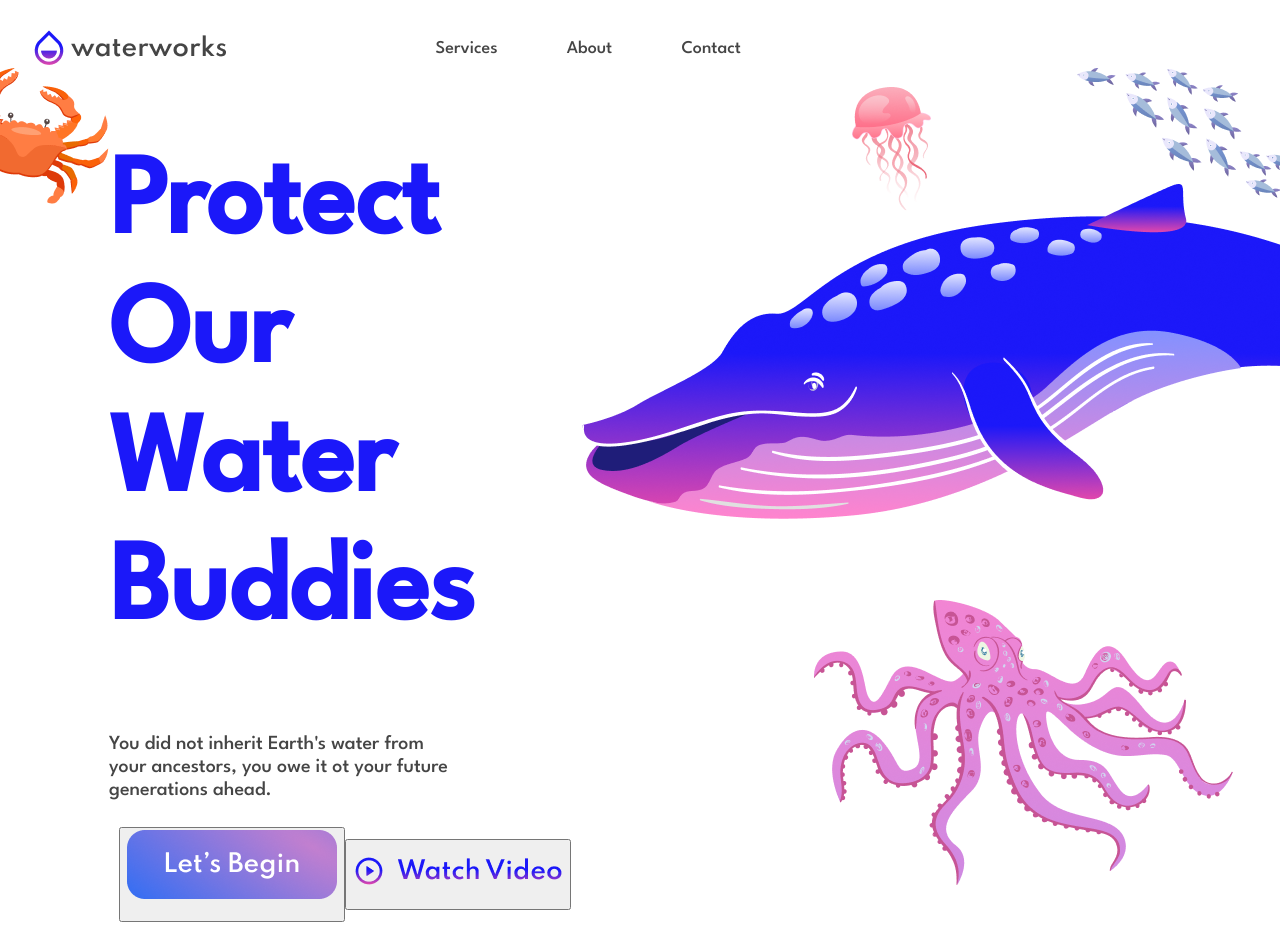
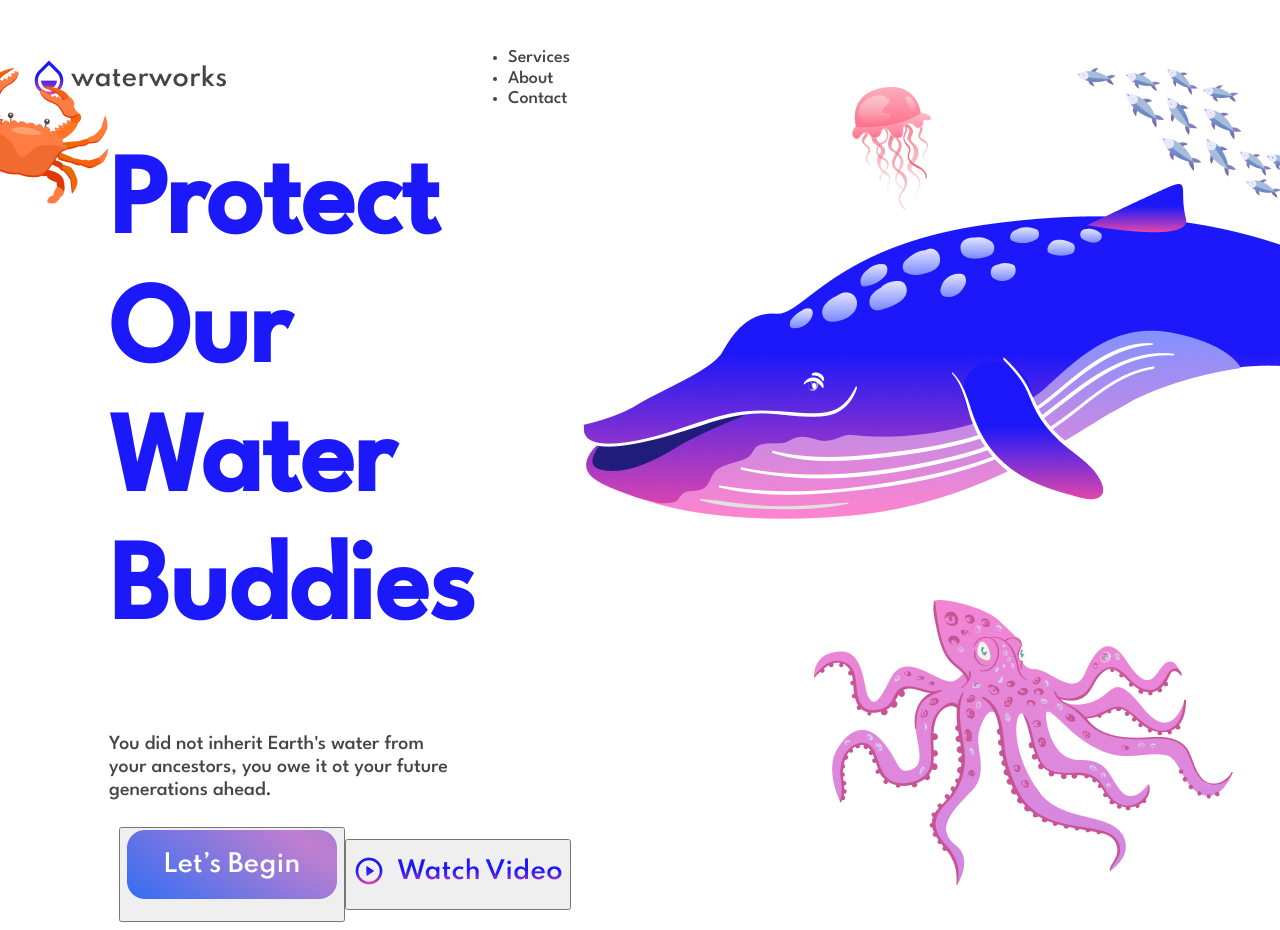
Before and after one commit to Rinataeva/week_7_assignment_2_figma_template, a plain HTML site: page index.html in a window 1280 px wide. Shown: the top 930 px of the page. Drawn offline with Linux system fonts and the light colour scheme.

Commit message:
added ul li

```diff
--- a/index.html
+++ b/index.html
@@ -19,11 +19,13 @@
     <div class="grid-container">
       <div class="item-a">
         <img class="logo" src="assets/images/logo.png" alt="logo" />
-        <div class="menu">
-          <span>Services</span>
-          <span>About</span>
-          <span>Contact</span>
-        </div>
+        <nav class="menu">
+          <ul>
+            <li>Services</li>
+            <li>About</li>
+            <li>Contact</li>
+          </ul>
+        </nav>
       </div>
       <div class="item-b">
         <div class="image1">
```
